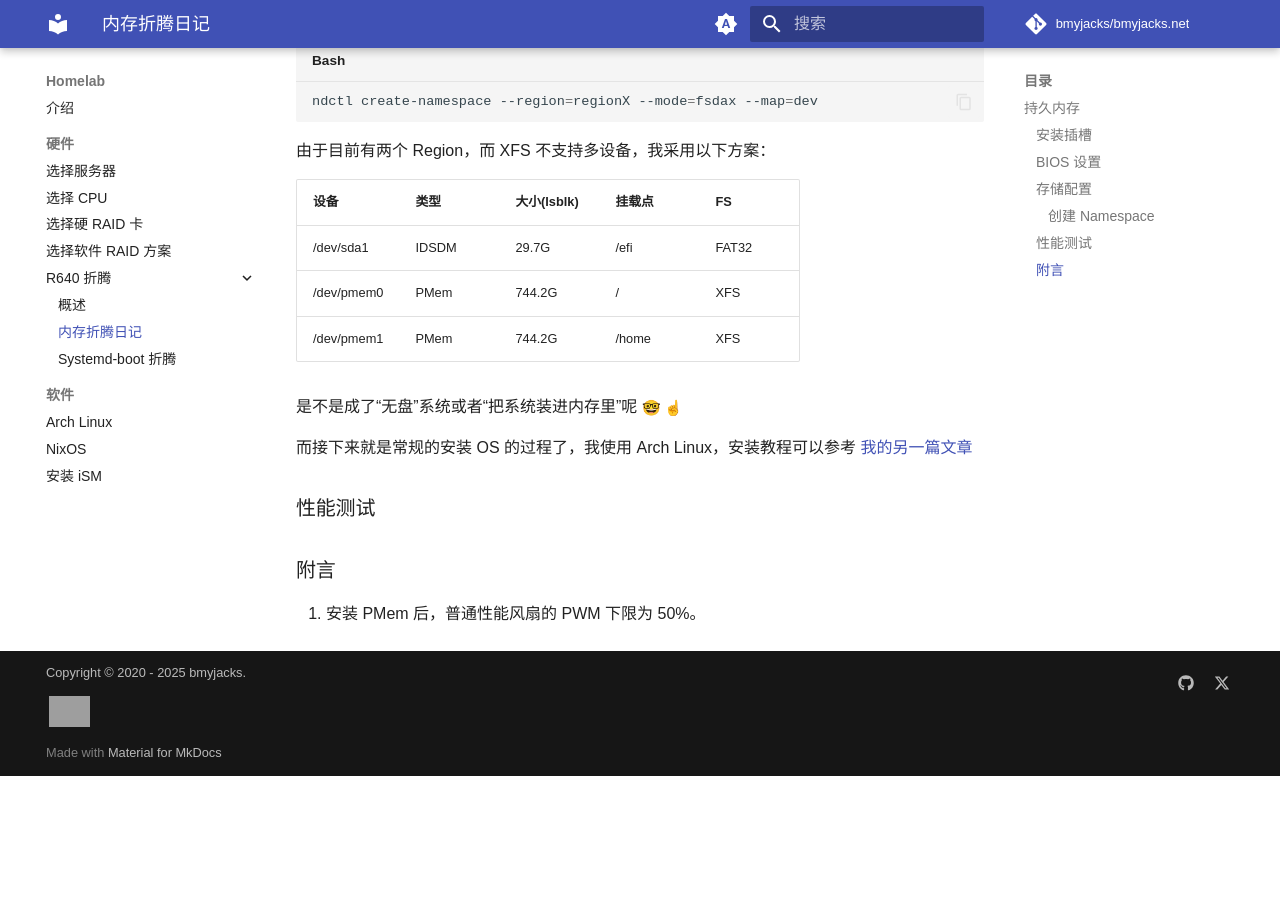
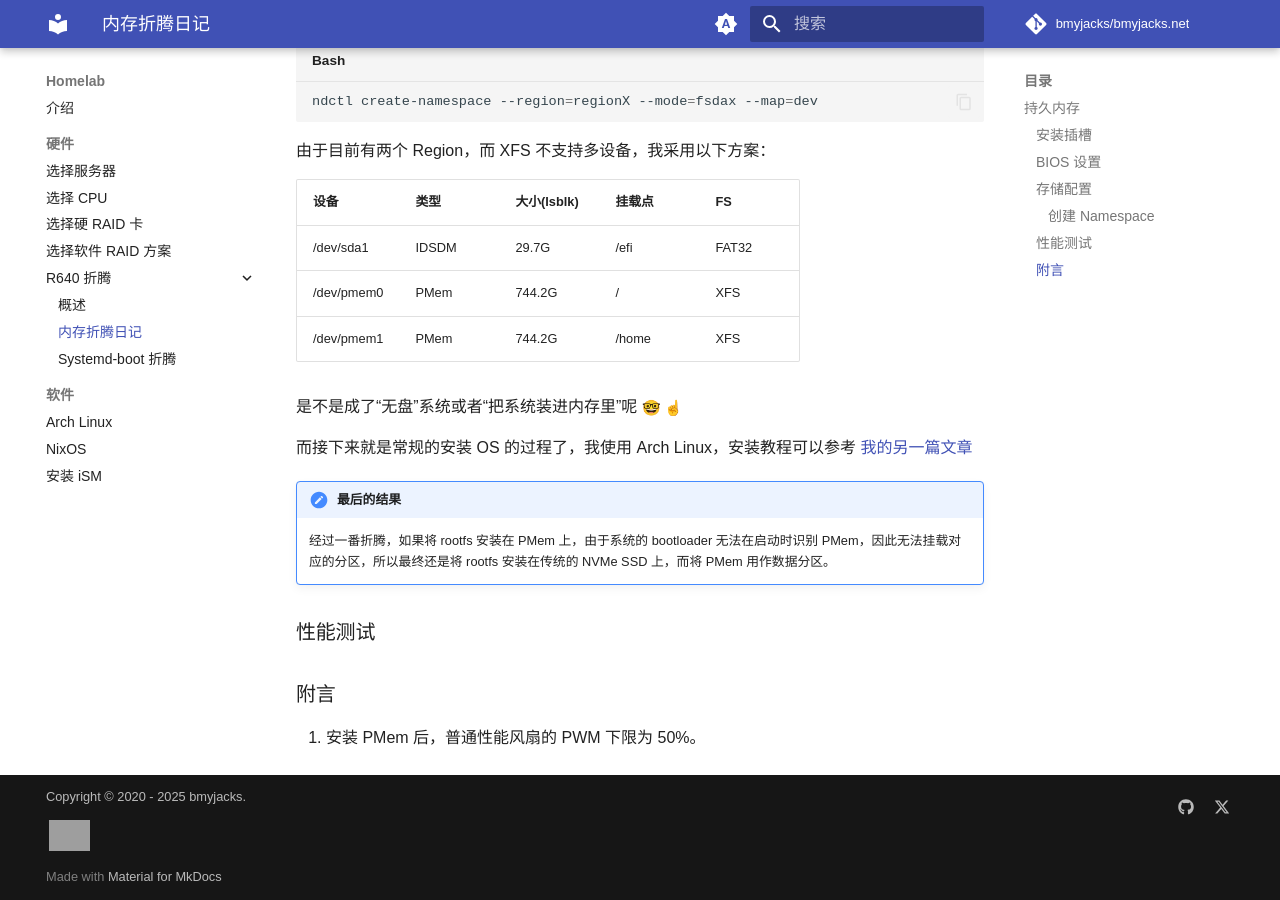
Before and after one commit to bmyjacks/bmyjacks.net, an MkDocs documentation site: the page built from docs/homelab/r640/mem.md, in a window 1280 px wide and 900 px high, scrolled down 1295 px. Built offline with MkDocs 1.6.1 and Material for MkDocs 9.7.7, drawn with Linux system fonts in a browser that asks for light colours; emoji names are drawn with the system emoji font; comment, search, counter and statistics services are not loaded; a style sheet for code colours, icons or effects is not loaded; before the commit the page ends 2071 px from its top, so only the background shows below that; grey boxes are pictures that could not be loaded.

Commit message:
Add note on rootfs installation and PMem bootloader compatibility

```diff
--- a/docs/homelab/r640/mem.md
+++ b/docs/homelab/r640/mem.md
@@ -48,6 +48,9 @@ ndctl create-namespace --region=regionX --mode=fsdax --map=dev
 
 而接下来就是常规的安装 OS 的过程了，我使用 Arch Linux，安装教程可以参考 [我的另一篇文章](../../os/archlinux.md)
 
+!!! note "最后的结果"
+    经过一番折腾，如果将 rootfs 安装在 PMem 上，由于系统的 bootloader 无法在启动时识别 PMem，因此无法挂载对应的分区，所以最终还是将 rootfs 安装在传统的 NVMe SSD 上，而将 PMem 用作数据分区。
+
 ### 性能测试
 
 ### 附言
```
